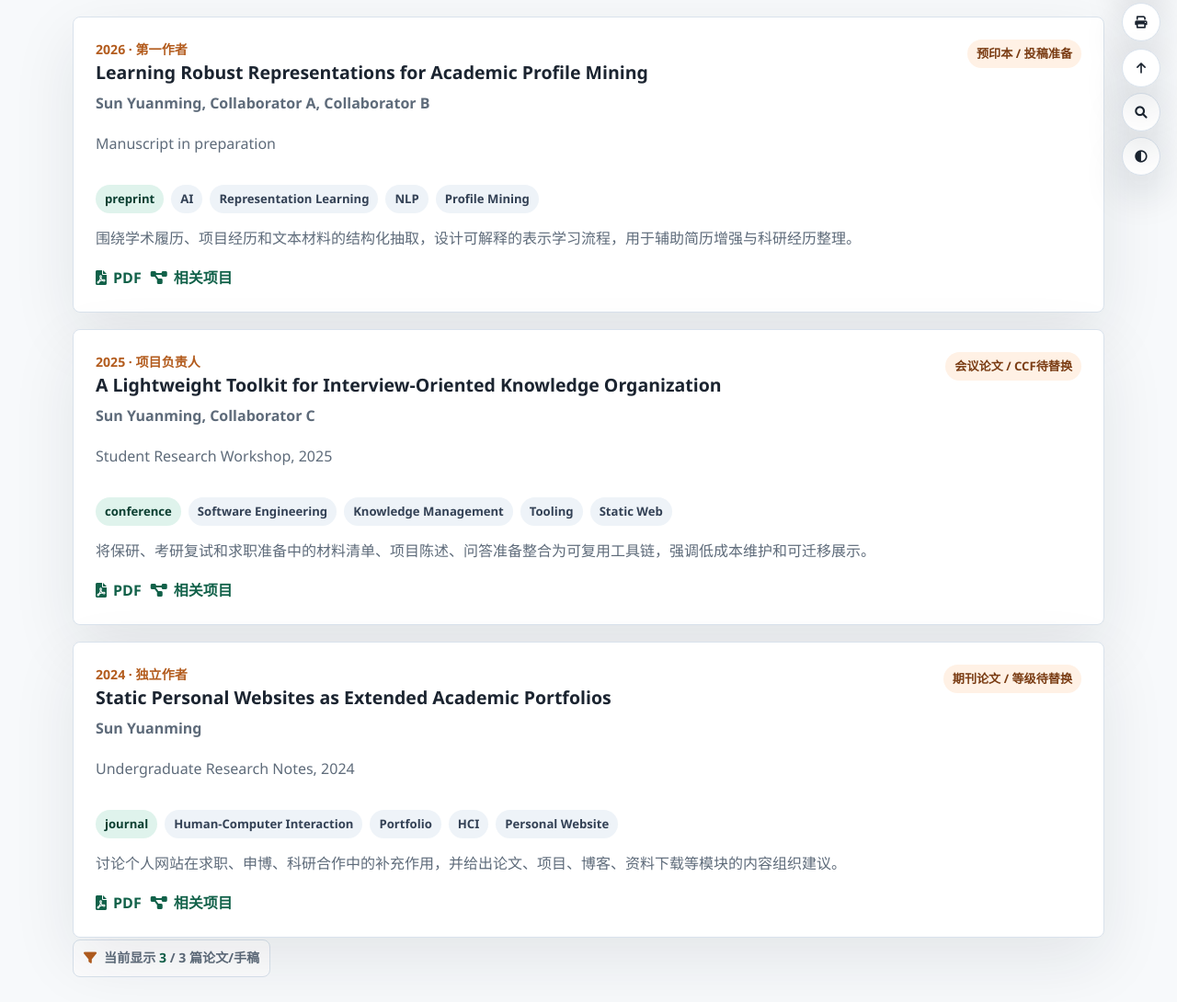
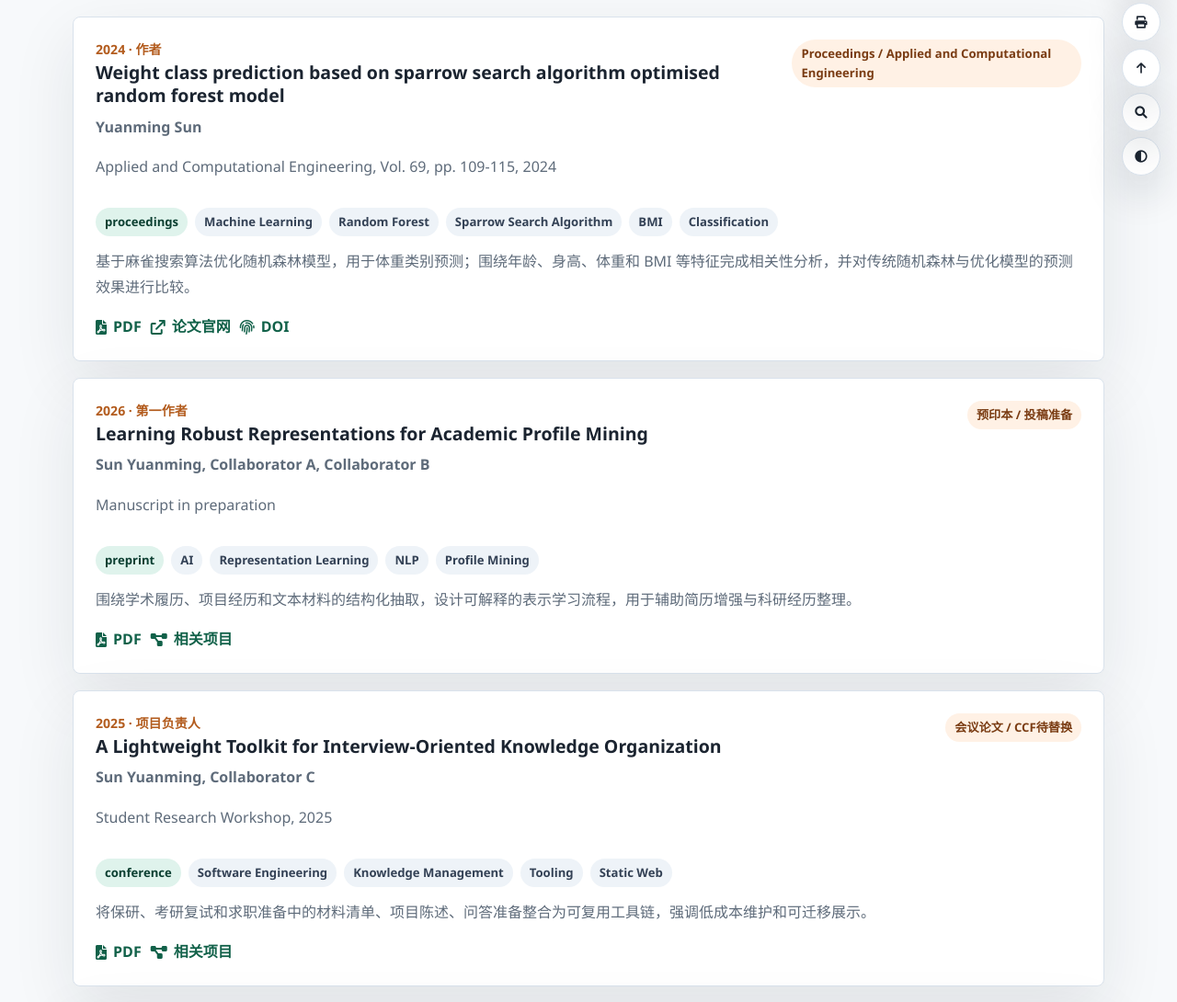
Before and after one commit to symyyds/symgo, a plain HTML site: page publications.html in a window 1280 px wide. Shown: the part 591-1681 px from the top of the page at 92% size. Drawn offline with Linux system fonts and the light colour scheme.

Commit message:
Add sparrow search random forest publication

```diff
--- a/js/site-data.js
+++ b/js/site-data.js
@@ -1,5 +1,20 @@
 (function () {
     const publications = [
+        {
+            year: "2024",
+            type: "proceedings",
+            level: "Proceedings / Applied and Computational Engineering",
+            title: "Weight class prediction based on sparrow search algorithm optimised random forest model",
+            authors: "Yuanming Sun",
+            venue: "Applied and Computational Engineering, Vol. 69, pp. 109-115, 2024",
+            role: "作者",
+            topic: "Machine Learning",
+            abstract: "基于麻雀搜索算法优化随机森林模型，用于体重类别预测；围绕年龄、身高、体重和 BMI 等特征完成相关性分析，并对传统随机森林与优化模型的预测效果进行比较。",
+            pdf: "files/papers/sun-2024-sparrow-random-forest-weight-class.pdf",
+            code: "https://www.ewadirect.com/proceedings/ace/article/view/14846",
+            doi: "10.54254/2755-2721/69/20241624",
+            tags: ["Random Forest", "Sparrow Search Algorithm", "BMI", "Classification"]
+        },
         {
             year: "2026",
             type: "preprint",
@@ -240,10 +255,10 @@
         {
             type: "paper",
             typeLabel: "论文材料",
-            title: "论文 PDF 占位包",
-            description: "用于展示论文详情页的文件结构，真实论文可直接放入 files/papers/ 并替换链接。",
+            title: "论文 PDF 与占位包",
+            description: "已接入一篇真实论文 PDF，其余占位论文可继续替换为正式发表版本、DOI、代码和数据集。",
             href: "publications.html",
-            status: "占位可替换",
+            status: "真实论文已接入",
             tags: ["Publication", "PDF", "Research"]
         },
         {
@@ -311,7 +326,7 @@
     const dashboardStats = [
         { label: "核心页面", value: "11", desc: "首页、档案、研究、论文、项目、材料、仪表盘、成就、服务、路线图、博客" },
         { label: "项目档案", value: "6", desc: "4 个工程项目 + 2 个横向项目" },
-        { label: "材料入口", value: "8", desc: "CV、论文、项目证据、升学资料、工具和写作证明" },
+        { label: "论文/手稿", value: "4", desc: "1 篇真实 proceedings 论文 + 3 个可替换展示位" },
         { label: "发布质量", value: "A", desc: "白名单构建、SEO、404、headers、manifest、sitemap" }
     ];
 
@@ -498,7 +513,8 @@
                     <p>${item.abstract}</p>
                     <div class="publication-actions">
                         <a class="text-link" href="${item.pdf}" target="_blank" rel="noopener noreferrer"><i class="fas fa-file-pdf"></i> PDF</a>
-                        <a class="text-link" href="${item.code}"><i class="fas fa-diagram-project"></i> 相关项目</a>
+                        <a class="text-link" href="${item.code}" ${item.code.startsWith("http") ? 'target="_blank" rel="noopener noreferrer"' : ""}><i class="fas ${item.code.startsWith("http") ? "fa-arrow-up-right-from-square" : "fa-diagram-project"}"></i> ${item.code.startsWith("http") ? "论文官网" : "相关项目"}</a>
+                        ${item.doi ? `<a class="text-link" href="https://doi.org/${item.doi}" target="_blank" rel="noopener noreferrer"><i class="fas fa-fingerprint"></i> DOI</a>` : ""}
                     </div>
                 </article>
             `).join("");
--- a/publications.html
+++ b/publications.html
@@ -86,6 +86,7 @@
                         <option value="all">全部类型</option>
                         <option value="journal">期刊论文</option>
                         <option value="conference">会议论文</option>
+                        <option value="proceedings">论文集/Proceedings</option>
                         <option value="preprint">预印本/手稿</option>
                     </select>
                     <div class="search-box">
```
Also changed, not shown: index.html (+1 -1 lines), 1 other file.
